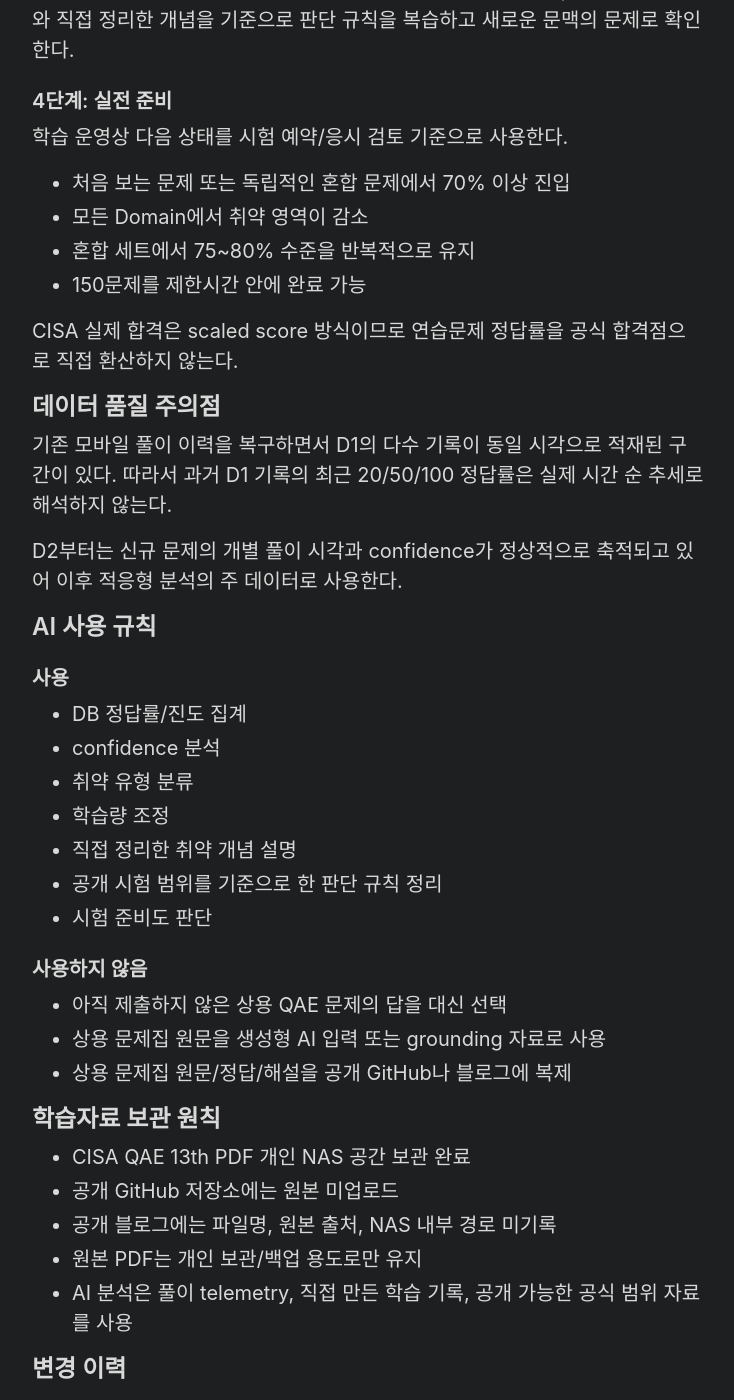
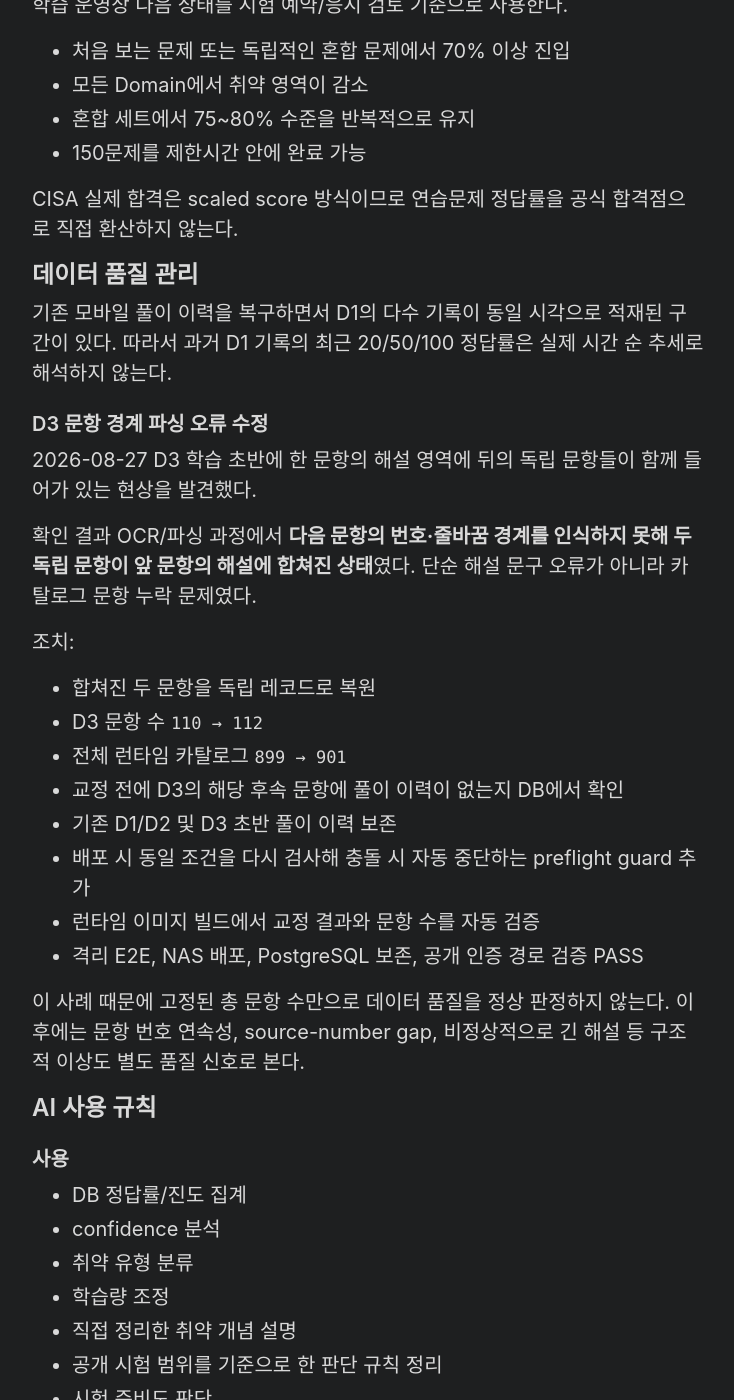
Before and after one commit to son1004007/son1004007.github.io, a Jekyll site: the page built from cisa-study.md, in a window 1280 px wide and 1400 px high, scrolled down 4063 px. Shown: the whole window, without its empty margins (272-1006 px from the left). Built offline with Jekyll 4.4.1, drawn with Linux system fonts in a browser that asks for light colours; some of the changed text lies outside the part shown.

Commit message:
Record D3 parser boundary repair

````diff
--- a/cisa-study.md
+++ b/cisa-study.md
@@ -36,19 +36,19 @@
 생각 -> 답 선택 -> confidence -> 정답/해설 확인 -> 데이터 저장 -> AI 분석
 ```
 
-## 2026-08-25 기준 학습 상태
+## 2026-08-27 기준 학습 상태
 
 운영 중인 PostgreSQL의 학습 이력을 읽기 전용으로 다시 집계했다.
 
 | 항목 | 상태 |
 |---|---:|
-| 전체 문제 | 899 |
-| 풀이 완료 | 303 |
-| 진행률 | 33.7% |
+| 현재 카탈로그 | 901 |
+| 풀이 완료 | 306 |
+| 진행률 | 34.0% |
 | 정답 | 149 |
-| 오답 | 154 |
-| 전체 정답률 | 49.2% |
-| 남은 신규 문제 | 596 |
+| 오답 | 157 |
+| 전체 정답률 | 48.7% |
+| 남은 신규 문제 | 595 |
 
 ### 도메인별 상태
 
@@ -56,7 +56,7 @@
 |---|---:|---:|---:|---|
 | D1 정보시스템 감사 프로세스 | 155 | 155 | 49.0% | 1회독 완료 |
 | D2 IT 거버넌스 및 관리 | 148 | 148 | 49.3% | 1회독 완료 |
-| D3 정보시스템 획득·개발·구현 | 110 | 0 | - | 다음 |
+| D3 정보시스템 획득·개발·구현 | 112 | 3 | 0.0% | 진행 중 |
 | D4 정보시스템 운영 및 비즈니스 복원력 | 234 | 0 | - | 대기 |
 | D5 정보자산 보호 | 252 | 0 | - | 대기 |
 
@@ -70,13 +70,10 @@
 - 현재 오답: 75
 - 정답률: 49.3%
 - 총 시도: 151회
-- confidence `확신`: 14문제, 정답률 64.3%
-- confidence `애매`: 133문제, 정답률 47.4%
-- confidence 미기록: 1문제
 - `확신 + 오답`: 5문제
 - 현재 반복 오답: 2문제
 
-최근 D2 마지막 20문제 정답률은 35%, 마지막 50문제는 36%였다. 다만 1회독 단계에서는 이 수치를 이유로 진도를 중단하지 않는다. 다음 도메인까지 모두 경험한 후 실제 반복 학습에서 개선되는지를 확인한다.
+1회독 단계에서는 이 수치를 이유로 진도를 중단하지 않는다. 다음 도메인까지 모두 경험한 후 실제 반복 학습에서 개선되는지를 확인한다.
 
 ## Confidence 기반 적응형 복습
 
@@ -103,9 +100,9 @@
 
 ## 현재 학습 전략
 
-### 1단계: 899문항 빠른 1회독
+### 1단계: 현재 카탈로그 빠른 1회독
 
-평일 기본 목표를 **신규 50문제**로 상향했다.
+평일 기본 목표는 **신규 50문제**다.
 
 ```text
 문제 읽기
@@ -120,14 +117,14 @@
 - 문제당 대략 2~3분 내외
 - 틀린 문제 하나 때문에 장시간 진도를 멈추지 않음
 - 그날 50문제를 넘겼다면 추가 복습을 강제하지 않음
-- D2 완료 후 바로 D3 → D4 → D5로 진행
+- D3 → D4 → D5 순서로 계속 진행
 - `모름`과 `애매`를 구분해 confidence 품질 유지
 
-현재 596문제가 남아 있으므로 신규 50문제 기준 약 12학습일이면 전체 1회독을 마칠 수 있다.
+현재 카탈로그 기준 595문제가 남아 있으므로 신규 50문제 기준 약 12학습일이면 1회독을 마칠 수 있다.
 
 ### 2단계: DB 기반 압축 2회독
 
-899문제를 다시 전부 같은 비중으로 풀지 않는다.
+전체 문제를 다시 같은 비중으로 풀지 않는다.
 
 우선순위:
 
@@ -152,11 +149,28 @@
 
 CISA 실제 합격은 scaled score 방식이므로 연습문제 정답률을 공식 합격점으로 직접 환산하지 않는다.
 
-## 데이터 품질 주의점
+## 데이터 품질 관리
 
 기존 모바일 풀이 이력을 복구하면서 D1의 다수 기록이 동일 시각으로 적재된 구간이 있다. 따라서 과거 D1 기록의 최근 20/50/100 정답률은 실제 시간 순 추세로 해석하지 않는다.
 
-D2부터는 신규 문제의 개별 풀이 시각과 confidence가 정상적으로 축적되고 있어 이후 적응형 분석의 주 데이터로 사용한다.
+### D3 문항 경계 파싱 오류 수정
+
+2026-08-27 D3 학습 초반에 한 문항의 해설 영역에 뒤의 독립 문항들이 함께 들어가 있는 현상을 발견했다.
+
+확인 결과 OCR/파싱 과정에서 **다음 문항의 번호·줄바꿈 경계를 인식하지 못해 두 독립 문항이 앞 문항의 해설에 합쳐진 상태**였다. 단순 해설 문구 오류가 아니라 카탈로그 문항 누락 문제였다.
+
+조치:
+
+- 합쳐진 두 문항을 독립 레코드로 복원
+- D3 문항 수 `110 → 112`
+- 전체 런타임 카탈로그 `899 → 901`
+- 교정 전에 D3의 해당 후속 문항에 풀이 이력이 없는지 DB에서 확인
+- 기존 D1/D2 및 D3 초반 풀이 이력 보존
+- 배포 시 동일 조건을 다시 검사해 충돌 시 자동 중단하는 preflight guard 추가
+- 런타임 이미지 빌드에서 교정 결과와 문항 수를 자동 검증
+- 격리 E2E, NAS 배포, PostgreSQL 보존, 공개 인증 경로 검증 PASS
+
+이 사례 때문에 고정된 총 문항 수만으로 데이터 품질을 정상 판정하지 않는다. 이후에는 문항 번호 연속성, source-number gap, 비정상적으로 긴 해설 등 구조적 이상도 별도 품질 신호로 본다.
 
 ## AI 사용 규칙
 
@@ -186,6 +200,16 @@
 
 ## 변경 이력
 
+### 2026-08-27
+
+- D3 학습 시작, 3문항 풀이 기록 확인
+- 문항 경계 파싱 오류로 두 독립 문항이 앞 문항 해설에 합쳐진 문제 발견
+- 두 누락 문항을 분리 복원하여 D3 `110 → 112`, 전체 카탈로그 `899 → 901`로 수정
+- 교정 전 DB에서 후속 D3 문항 풀이 이력이 없음을 확인하고 안전하게 ID를 재배치
+- 기존 풀이 306건과 시도 309건 보존 확인
+- parser boundary repair 정적 검증, 격리 E2E, NAS 배포, 공개 OAuth 경로 검증 PASS
+- 향후 총 문항 수뿐 아니라 source-number gap과 구조 이상을 데이터 품질 검증에 포함하기로 결정
+
 ### 2026-08-25
 
 - D2 148/148 1회독 완료
@@ -214,7 +238,8 @@
 - high-confidence wrong 누적 변화
 - 반복 오답 증가 여부
 - D4/D5 진입 이후 시험 비중 대비 취약도
-- 899문항 1회독 완료 시점
+- 현재 카탈로그 1회독 완료 시점
+- 추가 문항 경계/번호 연속성 이상 여부
 - 압축 2회독 성과
 - 150문제 모의고사 결과
 - 시험 예약 및 실제 응시 결과
````
